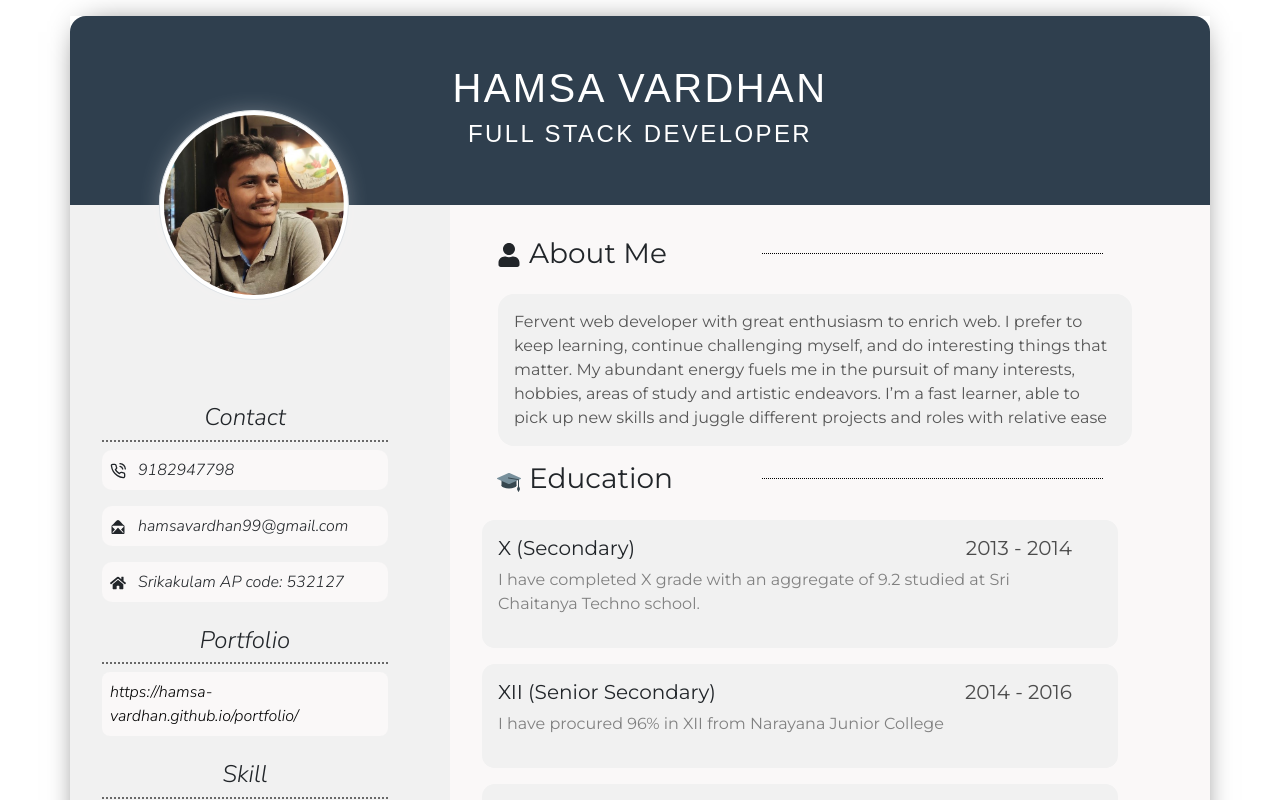
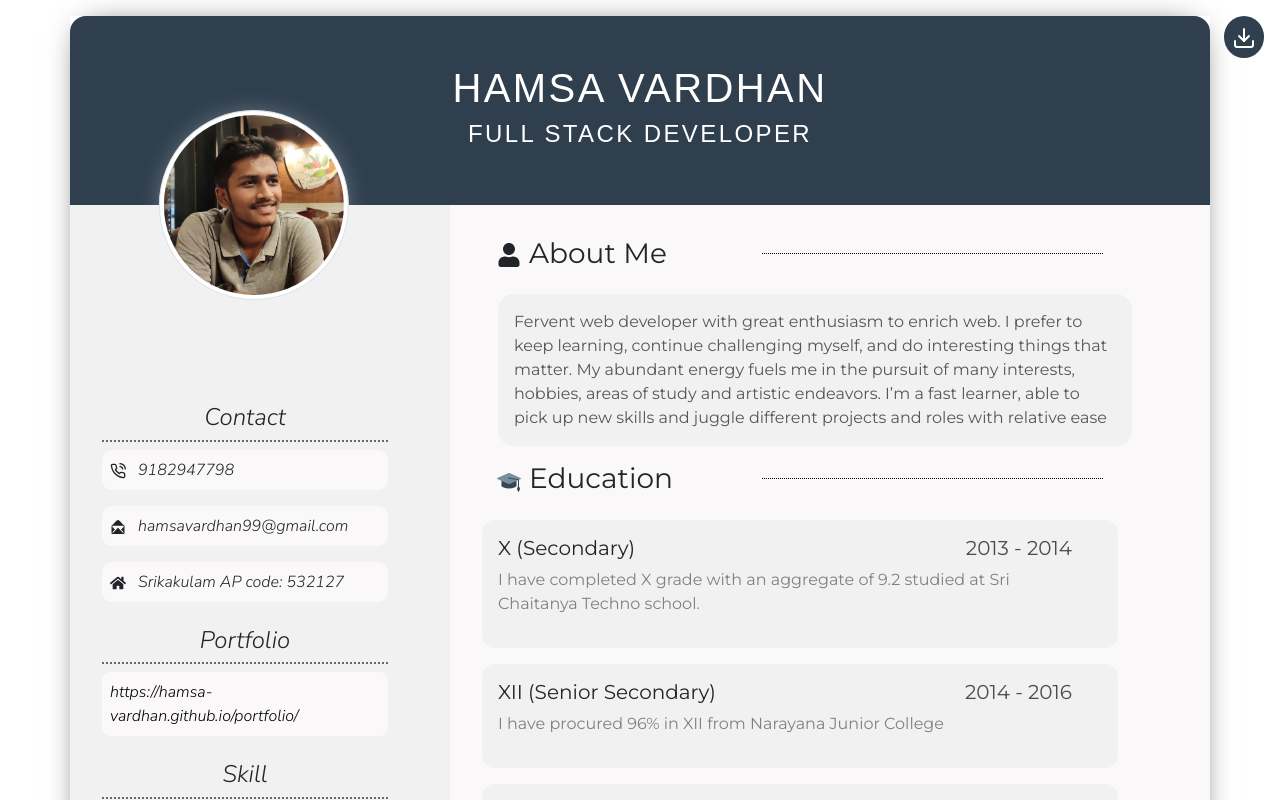
Before and after one commit to Hamsa-Vardhan/myResume, a React (Create React App) app: page / in a window 1280 px wide. Shown: the top 800 px of the page. Built offline with nearby package versions, Linux system fonts and the light colour scheme; a web font is replaced by a local one.

Commit message:
download added

```diff
--- a/src/App.css
+++ b/src/App.css
@@ -206,4 +206,34 @@
 .portfolio a:hover {
   text-decoration: none;
 }
+
+aside {
+  position: absolute;
+  top: 1rem;
+  right: 1rem;
+  background-color: #2f3f4e;
+  padding: 0.5rem;
+  border-radius: 50%;
+}
+
+aside .icon {
+  font-size: 1.5rem;
+  color: white;
+}
+
+aside:hover {
+  background-color: #f1f1f1;
+  -webkit-box-shadow: 0 0 0.5rem -1px;
+          box-shadow: 0 0 0.5rem -1px;
+  cursor: pointer;
+}
+
+aside:hover .icon {
+  color: #2f3f4e;
+}
+
+aside:active {
+  -webkit-box-shadow: none;
+          box-shadow: none;
+}
 /*# sourceMappingURL=App.css.map */
--- a/src/App.js
+++ b/src/App.js
@@ -5,7 +5,7 @@ import Experience from './components/experience';
 import Education from './components/education';
 import Project from './components/projects';
 import ccd from './images/ccd-edited.jpg';
-import { FiPhoneCall, FiExternalLink } from 'react-icons/fi';
+import { FiPhoneCall, FiExternalLink, FiDownload } from 'react-icons/fi';
 import {
 	FaUser,
 	FaProjectDiagram,
@@ -21,13 +21,18 @@ import { FcGraduationCap } from 'react-icons/fc';
 import { AiFillLike } from 'react-icons/ai';
 import { GiCricketBat, GiShuttlecock, GiMusicalNotes } from 'react-icons/gi';
 import { IoIosMailOpen } from 'react-icons/io';
-
 function App() {
 	return (
+		<React.Fragment>
+			<aside>
+				<a href="./resume.pdf" target="_blank" download="resume">
+					<FiDownload className="icon" />
+				</a>
+			</aside>
 			<div className="App container mt-3">
 				<header className="row">
-				<h1 className="col-12  text-center text-white">Hamsa Vardhan</h1>
-				<h4 className="col-12  text-center text-white">Full Stack Developer</h4>
+					<h1 className="col-12 text-center text-white">Hamsa Vardhan</h1>
+					<h4 className="col-12 text-center text-white">Full Stack Developer</h4>
 				</header>
 				<div className="row parent">
 					<div className="col-4 left-side">
@@ -86,10 +91,10 @@ function App() {
 							</span>
 							<p className="container">
 								Fervent web developer with great enthusiasm to enrich web. I prefer to keep learning,
-							continue challenging myself, and do interesting things that matter. My abundant energy fuels
-							me in the pursuit of many interests, hobbies, areas of study and artistic endeavors. I’m a
-							fast learner, able to pick up new skills and juggle different projects and roles with
-							relative ease
+								continue challenging myself, and do interesting things that matter. My abundant energy
+								fuels me in the pursuit of many interests, hobbies, areas of study and artistic
+								endeavors. I’m a fast learner, able to pick up new skills and juggle different projects
+								and roles with relative ease
 							</p>
 						</div>
 						<div className="col-12 row education">
@@ -179,6 +184,7 @@ function App() {
 					</div>
 				</div>
 			</div>
+		</React.Fragment>
 	);
 }
 
--- a/src/App.scss
+++ b/src/App.scss
@@ -164,3 +164,26 @@
 		margin-bottom: 1rem;
 	}
 }
+aside {
+	position: absolute;
+	top: 1rem;
+	right: 1rem;
+	background-color: #2f3f4e;
+	padding: 0.5rem;
+	border-radius: 50%;
+	.icon {
+		font-size: 1.5rem;
+		color: white;
+	}
+	&:hover {
+		background-color: #f1f1f1;
+		.icon {
+			color: #2f3f4e;
+		}
+		box-shadow: 0 0 0.5rem -1px;
+		cursor: pointer;
+	}
+	&:active {
+		box-shadow: none;
+	}
+}
--- a/src/components/skills.js
+++ b/src/components/skills.js
@@ -23,9 +23,7 @@ function Skills() {
 			</div>
 			<div className="col-12">
 				<p className="container row">
-					<span>
-						<FaNodeJs /> JAVASCRIPT
-					</span>
+					<span>TYPE SCRIPT</span>
 				</p>
 				<p className="container row">
 					<span className="col-10">
```
Also changed, not shown: 2 other files (tests, documents, lock files or other folders). Lines whose indentation alone changed are shown as unchanged.
